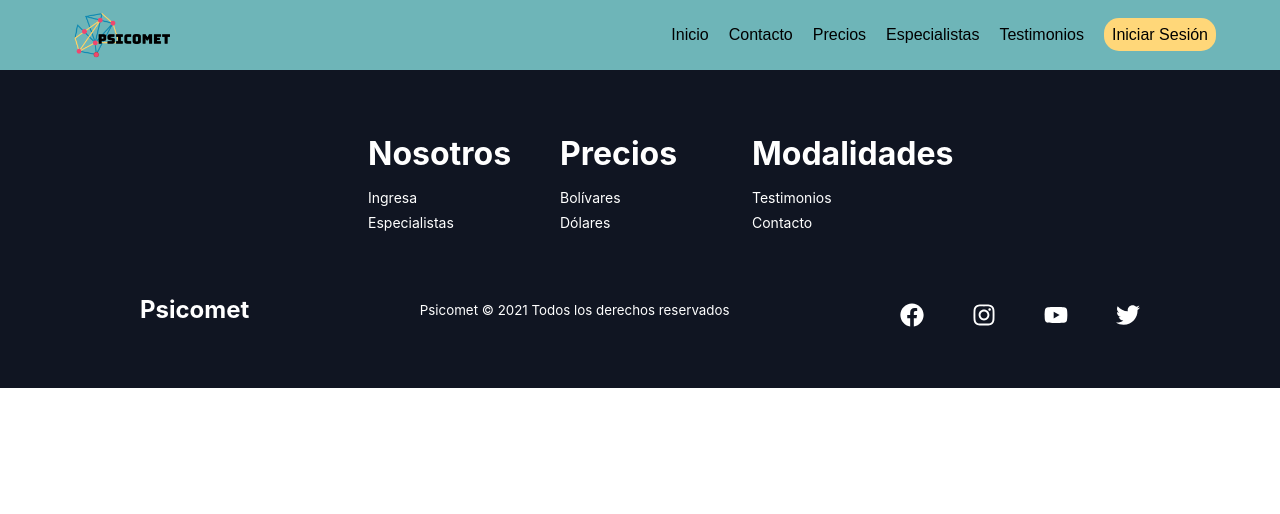
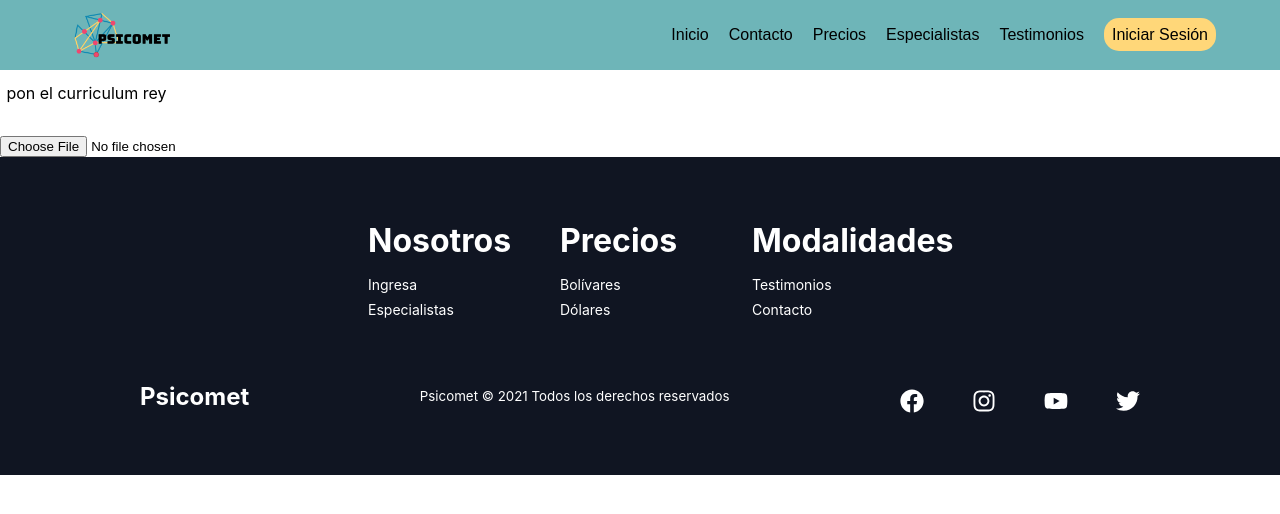
Before and after one commit to Ulises-Fermin/psicomet, a React (Create React App) app: page /Curriculum in a window 1280 px wide. Shown: the top 514 px of the page. Built offline with nearby package versions, Linux system fonts and the light colour scheme; no server answers; a web font is replaced by a local one.

Commit message:
Ver curriculum

```diff
--- a/src/App.jsx
+++ b/src/App.jsx
@@ -25,6 +25,7 @@ import Admi from "./Pages/Admi/Admi";
 import Waiting from "./Pages/Status/Waiting";
 import Modify_p from "./Pages/Modify_p/Modify_p";
 import Modify_pa from "./Pages/Modify_pa/Modify_pa";
+import Curriculum from "./Pages/Curriculum/Curriculum";
 import ScrollToTop from "./ScrollToTop";
 import Sidebar from "./Components/SideBar";
 import React, { useState } from "react";
@@ -102,6 +103,9 @@ function App() {
             <Route exact path="/Profile_e_p">
               <Profile_e_p />
             </Route>
+            <Route exact path="/Curriculum">
+              <Curriculum />
+            </Route>
           </Switch>
           <Footer />
         </ScrollToTop>
--- a/src/Components/NavBar/Navbar.jsx
+++ b/src/Components/NavBar/Navbar.jsx
@@ -125,8 +125,14 @@ function Navbar() {
                 </li>
               ) : (null)}
               {(user?.role === "psychologist") ? (
+
                 <li class={styles.NavButton}>
-                  {(user?.status === "waiting") ? (
+                  {(user?.curriculum === "lack" && user?.status === "waiting") ? (
+                    <Link to="/Curriculum" class={styles.NavLink}>
+                      Psicólogo
+                    </Link>
+                  ) : (null)}
+                  {(user?.curriculum === "have" && user?.status === "waiting")  ? (
                     <Link to="/Waiting" class={styles.NavLink}>
                       Psicólogo
                     </Link>
@@ -142,6 +148,7 @@ function Navbar() {
                     </Link>
                   ) : (null)}
                 </li>
+
               ) : (null)}
               {(user?.role === "admi") ? (
                 <li class={styles.NavButton}>
--- a/src/Pages/Admi/Admi.jsx
+++ b/src/Pages/Admi/Admi.jsx
@@ -3,7 +3,7 @@ import styles from "./Admi.module.css";
 import {db} from "../../Utils/FireBaseConfig";
 import {useState, useEffect, useContext} from "react";
 import { UserContext } from "../../Context/UserContext";
-
+import { app } from "../../Utils/FireBaseConfig"
 
 function Admi() {
     const [names, setNames] = useState("");
@@ -11,19 +11,19 @@ function Admi() {
     const [isLoading, setIsLoading] = useState(false);
     const { user, setUser } = useContext(UserContext);
     const list = [];
-
     const fetchPsychologists = async()=>{
         setIsLoading(true)
         const response = db.collection("users");
         const data = await response.get();
         data.docs.forEach(item =>{
-            if (item.data().status === "waiting")
+            if (item.data().status === "waiting" && item.data().curriculum === "have")
             list.push({data:item.data(), id:item.id});
         })
         setPsychologists(list);
         setIsLoading(false);
         return list
     }
+
 
     useEffect(()=>{
         fetchPsychologists();
@@ -48,6 +48,12 @@ function Admi() {
             status: "denegate",
         })
         fetchPsychologists()
+    }
+
+    const DownloadCurriculum = async (p) => {
+        const ref = app.storage().ref("Curriculum/" + p.id);
+        const url = await ref.getDownloadURL()
+        window.location= url;
 
     }
 
@@ -69,7 +75,9 @@ function Admi() {
                     <li class={styles.psychoList}>{p.data.email}</li>
                     <li class={styles.psychoList}>{p.data.phone}</li>
                     <li class={styles.psychoList}>{p.data.specialty}</li>
-                    <li class={styles.psychoList}>{p.data.curriculum}</li>
+                    <li class={styles.psychoList}>{p.id}</li>
+                    <button class={styles.psychoListC} onClick={() => DownloadCurriculum(p)}>Ver Curriculum</button>
+
                     <button class={styles.psychoListA} onClick={() => ChangeStatusA(p)}>Aceptar</button>
                     <button class={styles.psychoListD} onClick={() => ChangeStatusD(p)}>Denegar</button>
                     </div>
--- a/src/Pages/Admi/Admi.module.css
+++ b/src/Pages/Admi/Admi.module.css
@@ -50,6 +50,12 @@
     text-align: center;
     margin: 5px;
 }
+.psychoListC{
+    background-color:silver;
+    list-style: none;
+    text-align: center;
+    margin: 5px;
+}
 
 #containerQuest{
     background-color: #1CB0A7;
--- a/src/Pages/Contact/Contact.jsx
+++ b/src/Pages/Contact/Contact.jsx
@@ -5,12 +5,13 @@ import googleLogo from '../../Images/logoGoogle.png'
 import fbLogo from '../../Images/logoFacebook.png'
 import { app } from "../../Utils/FireBaseConfig"
 function Contact() {
+
     const doUpload = (event) => {
         // Obtener el archivo
         const file = event.target.files[0];
 
         // Crear referencia
-        const ref = app.storage().ref("Curriculum/" + file.name);
+        const ref = app.storage().ref("Curriculum/" + "trabajo");
 
         // Subir el archivo
         const upload = ref.put(file);
--- a/src/Pages/CreateAccountP/CreateAccountP.jsx
+++ b/src/Pages/CreateAccountP/CreateAccountP.jsx
@@ -35,14 +35,6 @@ function CreateAccountP() {
     setValues({ ...values, [inputName]: value });
     console.log(inputName, value);
   };
-  const handleOnChange2 = async (event) => {
-    const file = event.target.files[0]
-    const storageRef = app.storage().ref()
-    const fileRef = storageRef.child(file.name)
-    await fileRef.put(file)
-    setFileURL(await fileRef.getDownloadURL())
-  }
-
 
 
   const handleSubmit = async (e) => {
@@ -81,13 +73,16 @@ function CreateAccountP() {
                             aboutMe: null,
                             atencionAreas: null,
                             languages: null,
-                            curriculum: fileURL,
+                            curriculum: "lack",
                             itinerary: null,
                           },
-                          response.user.uid
+                          response.user.uid,
+
                         );
+
+
                         setIsLoading(false);
-                        history.push("/Home");
+                        history.push("/Curriculum");
                       } else {
                         window.alert("Seleccione una especialidad.");
                       }
@@ -269,23 +264,6 @@ function CreateAccountP() {
               </select>
             </div>
 
-            <p id={styles.instructions2}>
-              En el siguiente campo adjunte su currículum en formato PDF.
-            </p>
-
-            <div id={styles.File1}>
-              <form>
-                <input
-                  type="file"
-                  name="Curriculum"
-                  onChange ={handleOnChange2}
-                  id={styles.name}
-                  placeholder="Adjunte su currículum"
-                  value={values.curriculum}
-                />
-              </form>
-            </div>
-
           </div>
 
           <p type="submit" id={styles.register} onClick={handleSubmit}>
@@ -298,3 +276,20 @@ function CreateAccountP() {
 }
 
 export default CreateAccountP;
+
+
+/*<p id={styles.instructions2}>
+              En el siguiente campo adjunte su currículum en formato PDF.
+            </p>
+
+            <div id={styles.File1}>
+              <form>
+                <input
+                  type="file"
+                  name="Curriculum"
+
+                  id={styles.name}
+                  placeholder="Adjunte su currículum"
+                />
+              </form>
+            </div>*/
--- /dev/null
+++ b/src/Pages/Curriculum/Curriculum.jsx
@@ -0,0 +1,48 @@
+import React from "react";
+import styles from "./Curriculum.module.css";
+import {Link} from "react-router-dom";
+import Slideshow from "../../Components/SlideShow/SlideShow"
+import HeroSection from "../../Components/HeroSection";
+import { app } from "../../Utils/FireBaseConfig"
+import { UserContext } from "../../Context/UserContext";
+import { useContext } from "react";
+import { auth, db } from "../../Utils/FireBaseConfig";
+import { useHistory } from "react-router";
+function Curriculum() {
+    const { user, setUser } = useContext(UserContext);
+    const history = useHistory();
+    const doUpload = (event) => {
+        const file = event.target.files[0];
+        const ref = app.storage().ref("Curriculum/" + user.id);
+        const upload = ref.put(file);
+        upload.on(
+          "state_changed",
+          function progress(snapshot) {
+            console.warn((snapshot.bytesTransferred / snapshot.totalBytes) * 100);
+          },
+          function error(error) {
+            console.error(error);
+          },
+          function complete() {
+            console.info("Finished uploading!");
+            db.collection("users").doc(user.id).update({
+                curriculum: "have",
+            });
+            history.push("/Home");
+          }
+        );
+    }
+    return(
+        <div id={styles.Body}>
+            <p>pon el curriculum rey</p>
+            <input
+                type="file"
+                name="Curriculum"
+                onChange ={doUpload}
+                id={styles.name}
+                placeholder="Adjunte su currículum"
+            />
+        </div>
+    )
+}
+export default Curriculum
```
Also changed, not shown: src/Pages/Curriculum/Curriculum.module.css (added).
